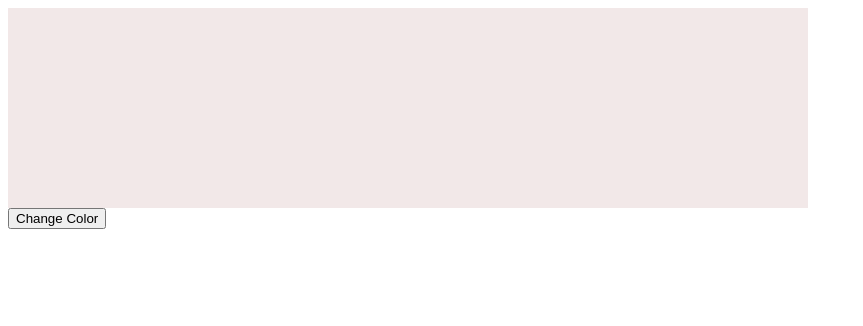
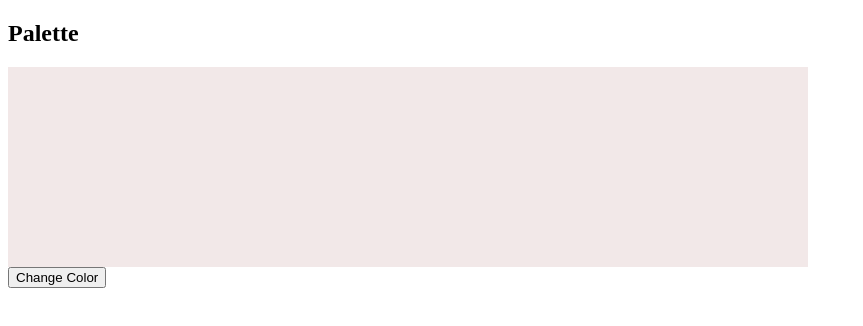
Before and after one commit to alojzmilicevic/palettes, a plain HTML site: page index.html in a window 1280 px wide. Shown: the whole page, without its empty margins (0-863 px from the left). Drawn offline with Linux system fonts and the light colour scheme.

Commit message:
Update index.html

```diff
--- a/index.html
+++ b/index.html
@@ -7,7 +7,7 @@
 
 </head>
 <body>
-
+    <h2> Palette </h2>
 <div id="container">
     <div id="c1"></div>
     <div id="c2"></div>
```
